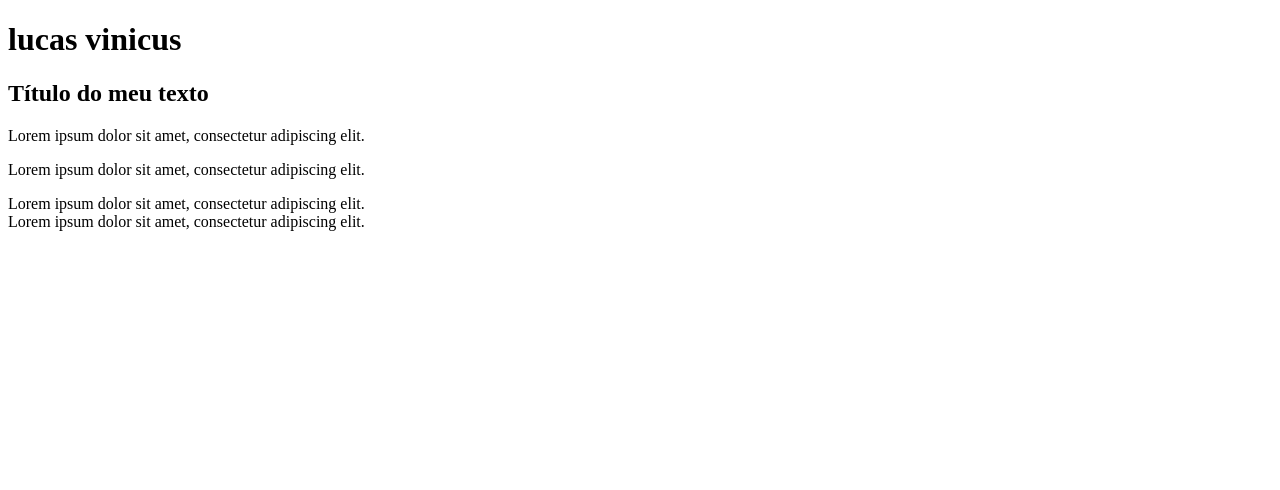
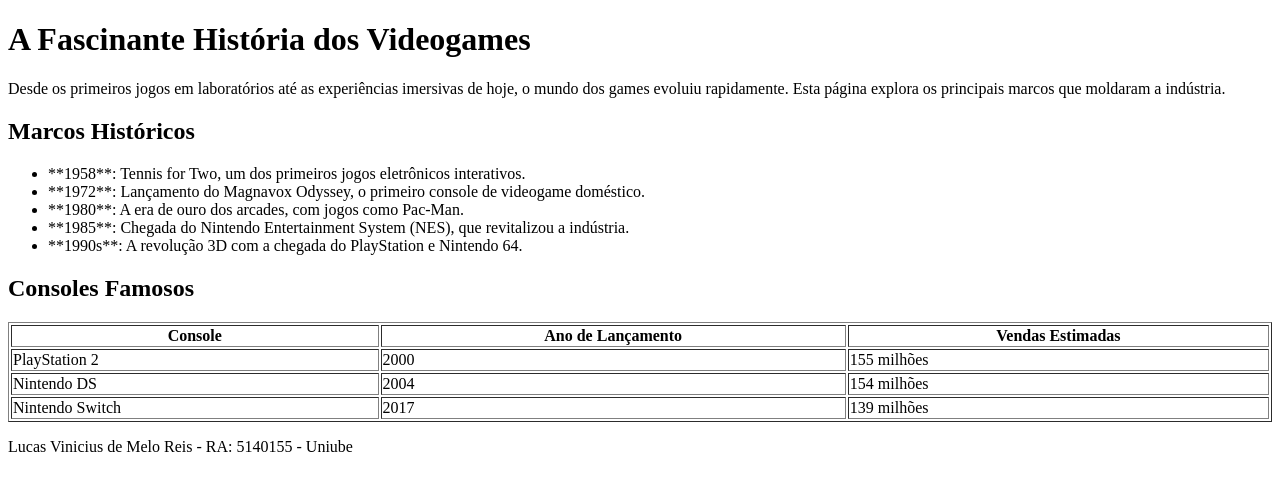
Before and after one commit to LUCASVMR/site-N1, a plain HTML site: page index.html in a window 1280 px wide. Drawn offline with Linux system fonts and the light colour scheme.

Commit message:
Add files via upload
Signed-off-by: LUCAS-VINICIUS  <lucasvmr01@hotmail.com>

```diff
--- a/index.html
+++ b/index.html
@@ -1,21 +1,60 @@
-<!doctype html>
-<html>
+<!DOCTYPE html>
+<html lang="pt-br">
+<head>
+    <meta charset="UTF-8">
+    <meta name="viewport" content="width=device-width, initial-scale=1.0">
+    <title>História dos Games</title>
+    <link rel="stylesheet" href="style.css">
+</head>
+<body>
+    <div id="conteudo-principal">
+        <h1>A Fascinante História dos Videogames</h1>
+        <p>
+            Desde os primeiros jogos em laboratórios até as experiências imersivas de hoje, o mundo dos games evoluiu
+            rapidamente. Esta página explora os principais marcos que moldaram a indústria.
+        </p>
 
-	<head>
-		<title>Primeiro site</title>
-		<meta charset="utf-8" />
-	</head>
+        <h2>Marcos Históricos</h2>
+        <ul>
+            <li>**1958**: Tennis for Two, um dos primeiros jogos eletrônicos interativos.</li>
+            <li>**1972**: Lançamento do Magnavox Odyssey, o primeiro console de videogame doméstico.</li>
+            <li>**1980**: A era de ouro dos arcades, com jogos como Pac-Man.</li>
+            <li>**1985**: Chegada do Nintendo Entertainment System (NES), que revitalizou a indústria.</li>
+            <li>**1990s**: A revolução 3D com a chegada do PlayStation e Nintendo 64.</li>
+        </ul>
 
-	<body>
-         <h1>lucas vinicus</h1>
-		<h2>Título do meu texto</h2>
+        <h2>Consoles Famosos</h2>
+        <table border="1" style="width:100%">
+            <thead>
+                <tr>
+                    <th>Console</th>
+                    <th>Ano de Lançamento</th>
+                    <th>Vendas Estimadas</th>
+                </tr>
+            </thead>
+            <tbody>
+                <tr>
+                    <td>PlayStation 2</td>
+                    <td>2000</td>
+                    <td>155 milhões</td>
+                </tr>
+                <tr>
+                    <td>Nintendo DS</td>
+                    <td>2004</td>
+                    <td>154 milhões</td>
+                </tr>
+                <tr>
+                    <td>Nintendo Switch</td>
+                    <td>2017</td>
+                    <td>139 milhões</td>
+                </tr>
+            </tbody>
+        </table>
+    </div>
 
-		<p>Lorem ipsum dolor sit amet, consectetur adipiscing elit.</p>
-		<p>Lorem ipsum dolor sit amet, consectetur adipiscing elit.</p>
+    <div id="rodape">
+        <p>Lucas Vinicius de Melo Reis - RA: 5140155 - Uniube</p>
+    </div>
 
-		<span>Lorem ipsum dolor sit amet, consectetur adipiscing elit.</span>
-		<br/>
-		<span>Lorem ipsum dolor sit amet, consectetur adipiscing elit.</span>
-	</body>
-
+</body>
 </html>
```
Also changed, not shown: generos.html (added, +49 -0 lines), style.css (added).
